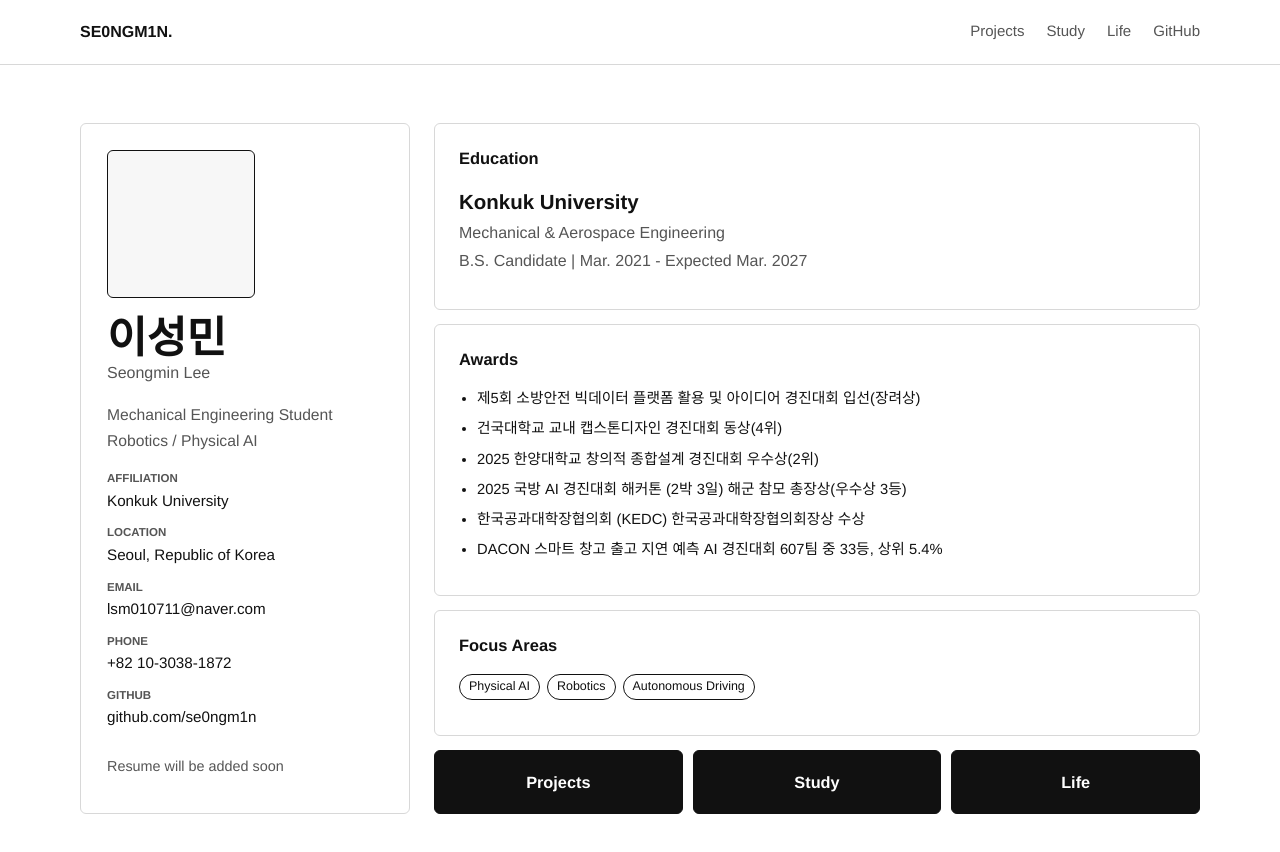
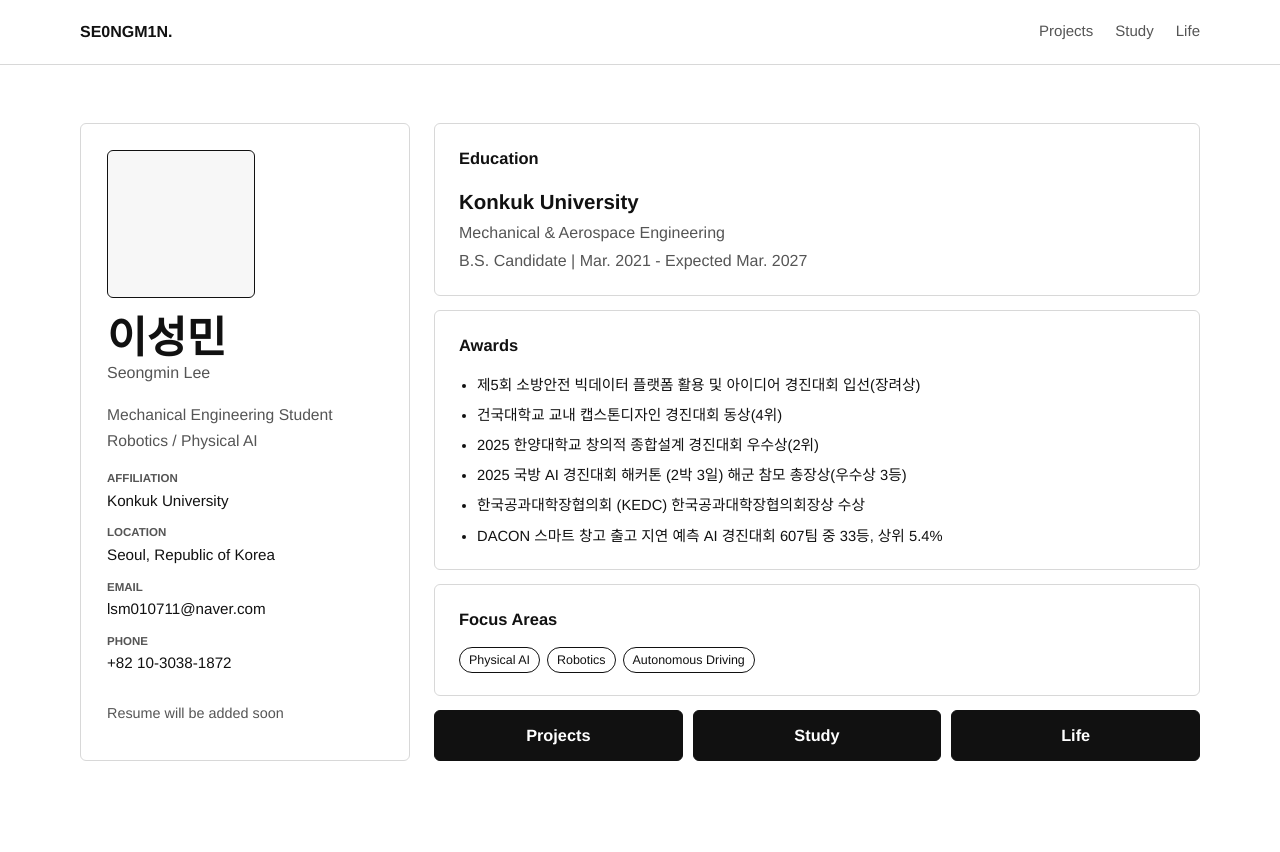
Before and after one commit to se0ngm1n/se0ngm1n.github.io, an Astro site: page / in a window 1280 px wide. After the commit the page ends 819 px from the top, so only its background shows below. Built offline with nearby package versions, Linux system fonts and the light colour scheme; Astro itself is replaced by a stand-in of ours.

Commit message:
Update favicon and remove Git links

```diff
--- a/src/components/SiteHeader.astro
+++ b/src/components/SiteHeader.astro
@@ -1,6 +1,4 @@
 ---
-import { profile } from '../data/profile';
-
 const currentPath = Astro.url.pathname;
 const navItems = [
   { label: 'Projects', href: '/projects/' },
@@ -22,7 +20,6 @@ const isActive = (href: string) =>
           {item.label}
         </a>
       ))}
-      <a href={profile.github} target="_blank" rel="noopener noreferrer">GitHub</a>
     </nav>
   </div>
 </header>
--- a/src/layouts/BaseLayout.astro
+++ b/src/layouts/BaseLayout.astro
@@ -19,8 +19,7 @@ const {
     <meta name="viewport" content="width=device-width, initial-scale=1.0" />
     <title>{title}</title>
     <meta name="description" content={description} />
-    <link rel="icon" type="image/svg+xml" href="/favicon.svg" />
-    <link rel="icon" href="/favicon.ico" />
+    <link rel="icon" type="image/png" href="/favicon.png" />
   </head>
   <body>
     <SiteHeader />
--- a/src/pages/index.astro
+++ b/src/pages/index.astro
@@ -57,14 +57,6 @@ const roleLines = profile.role.split(' · ');
               </dd>
             </div>
           )}
-          <div>
-            <dt>GitHub</dt>
-            <dd>
-              <a href={profile.github} target="_blank" rel="noopener noreferrer">
-                github.com/se0ngm1n
-              </a>
-            </dd>
-          </div>
         </dl>
 
         <div class="resume-box">
```
Also changed, not shown: public/favicon.png (added).
